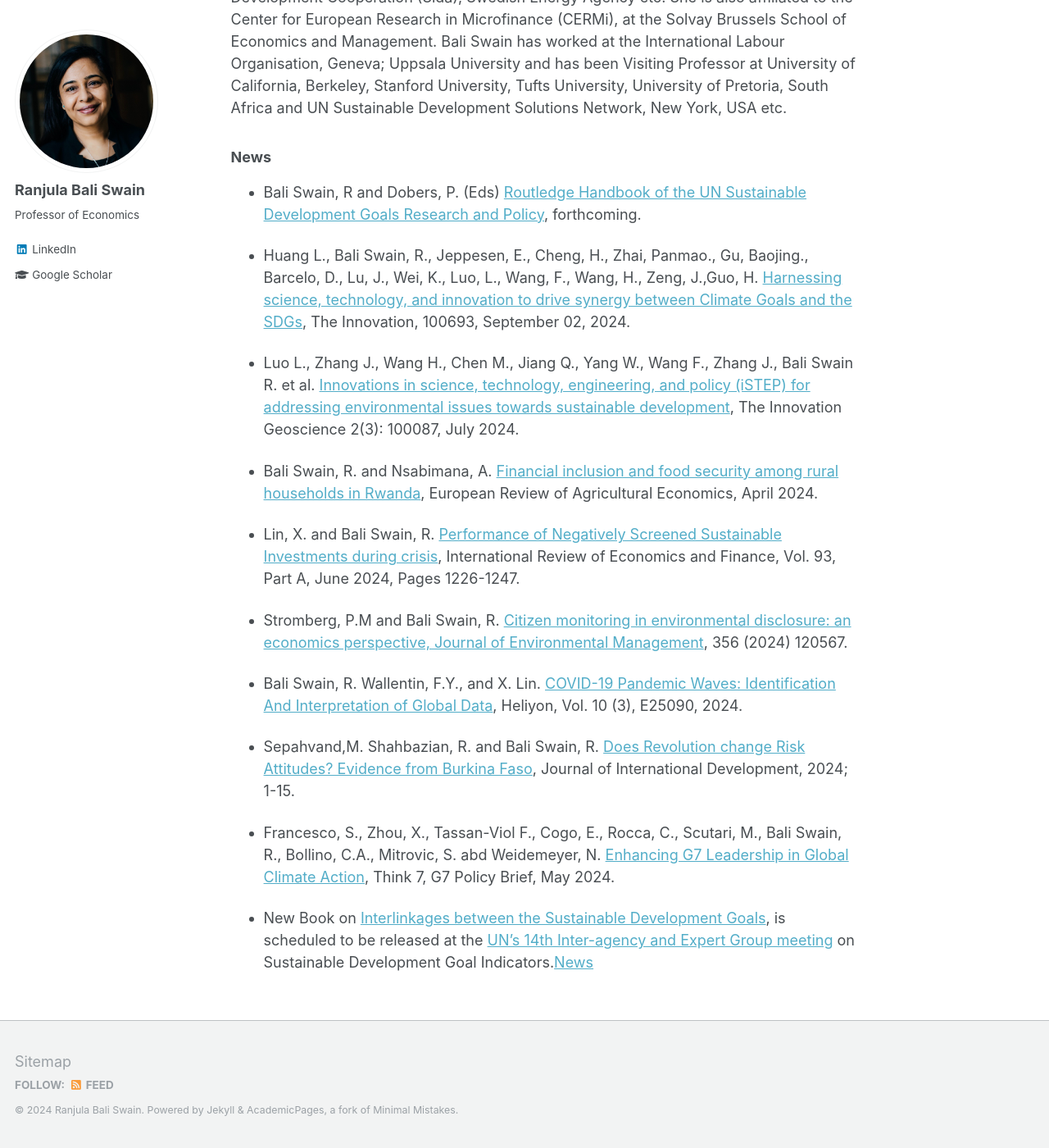
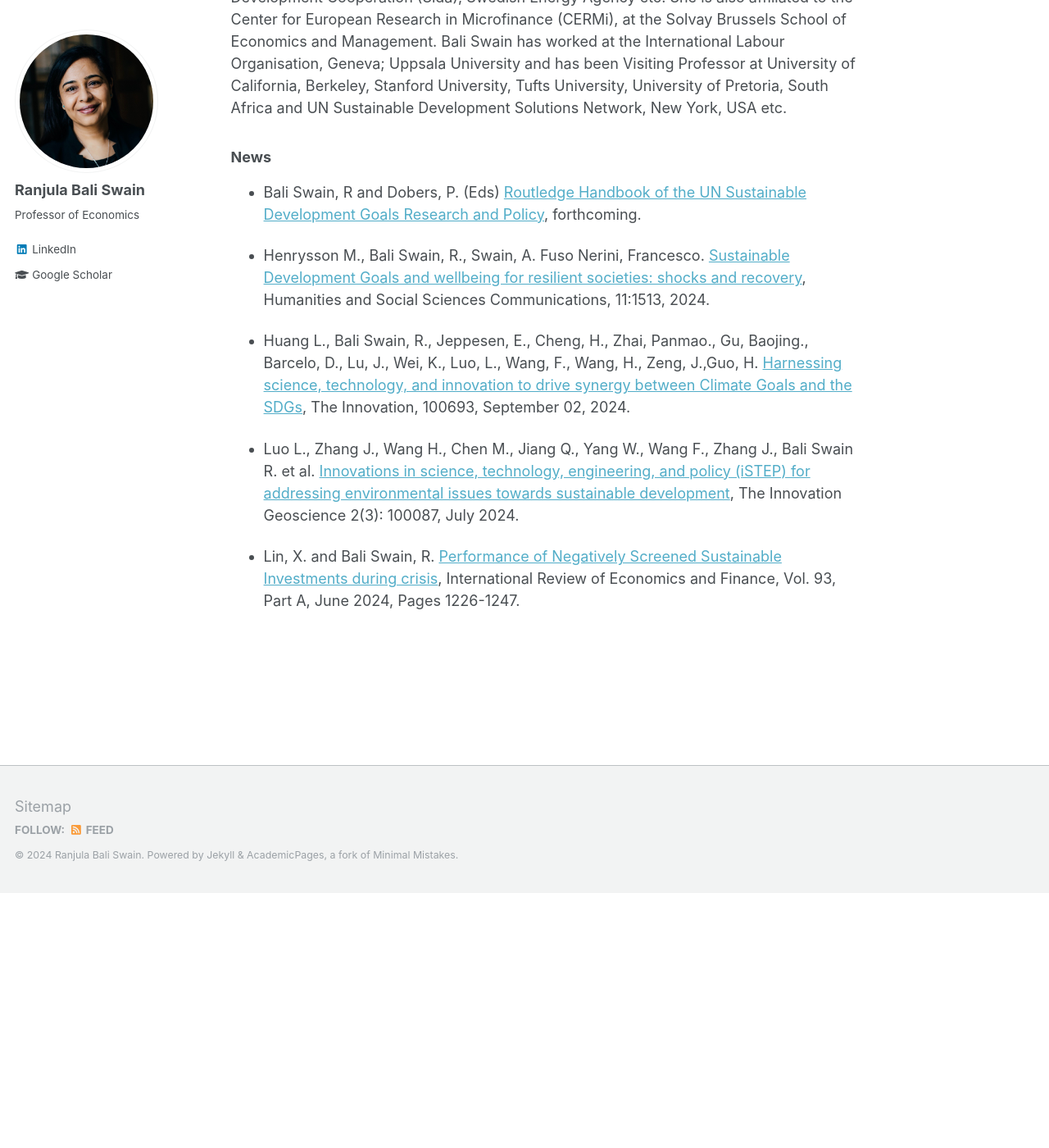
Before and after one commit to ranjbali/ranjbali.github.io, a Jekyll site: the page built from _pages/about.md, in a window 1280 px wide and 1400 px high, scrolled down 311 px. Shown: the whole window at 82% size. Built offline with Jekyll 4.4.1, drawn with Linux system fonts in a browser that asks for light colours.

Commit message:
updates 1st set

```diff
--- a/_pages/about.md
+++ b/_pages/about.md
@@ -13,20 +13,10 @@ Ranjula Bali Swain is Research Director at [Center for Sustainability Research,
 ### News
 * Bali Swain, R and Dobers, P. (Eds) [Routledge Handbook of the UN Sustainable Development Goals Research and Policy](https://www.routledge.com/Routledge-Handbook-of-the-UN-Sustainable-Development-Goals-Research-and-Policy/BaliSwain-Dobers/p/book/9781032257037), forthcoming.
 
+* Henrysson M., Bali Swain, R., Swain, A. Fuso Nerini, Francesco. [Sustainable Development Goals and wellbeing for resilient societies: shocks and recovery](https://www.nature.com/articles/s41599-024-03973-8?utm_source=rct_congratemailt&utm_medium=email&utm_campaign=oa_20241111&utm_content=10.1057/s41599-024-03973-8), Humanities and Social Sciences Communications, 11:1513, 2024.
+
 * Huang L., Bali Swain, R., Jeppesen, E., Cheng, H., Zhai, Panmao., Gu, Baojing., Barcelo, D., Lu, J., Wei, K., Luo, L., Wang, F., Wang, H., Zeng, J.,Guo, H. [Harnessing science, technology, and innovation to drive synergy between Climate Goals and the SDGs](https://www.cell.com/the-innovation/fulltext/S2666-6758(24)00131-0), The Innovation, 100693, September 02, 2024.
 
 * Luo L., Zhang J., Wang H.,   Chen M., Jiang Q., Yang W., Wang F., Zhang J., Bali Swain R. et al. [Innovations in science, technology, engineering, and policy (iSTEP) for addressing environmental issues towards sustainable development](https://doi.org/10.59717/j.xinn-geo.2024.100087), The Innovation Geoscience 2(3): 100087, July 2024.
 
-* Bali Swain, R. and Nsabimana, A. [Financial inclusion and food security among rural households in Rwanda](https://academic.oup.com/erae/advance-article-abstract/doi/10.1093/erae/jbae007/7639592?redirectedFrom=fulltext), European Review of Agricultural Economics, April 2024.
-
 * Lin, X. and Bali Swain, R. [Performance of Negatively Screened Sustainable Investments during crisis](https://www.sciencedirect.com/science/article/pii/S105905602400248X?via%3Dihub#fig1a), International Review of Economics and Finance, Vol. 93, Part A, June 2024, Pages 1226-1247.
-
-* Stromberg, P.M and Bali Swain, R. [Citizen monitoring in environmental disclosure: an economics perspective, Journal of Environmental Management](https://doi.org/10.1016/j.jenvman.2024.120567), 356 (2024) 120567.
-
-* Bali Swain, R. Wallentin, F.Y., and X. Lin. [COVID-19 Pandemic Waves: Identification And Interpretation of Global Data](https://doi.org/10.1016/j.heliyon.2024.e25090), Heliyon, Vol. 10 (3), E25090, 2024.
-
-* Sepahvand,M. Shahbazian, R. and Bali Swain, R. [Does Revolution change Risk Attitudes? Evidence from Burkina Faso](http://doi.org/10.1002/jid.3934), Journal of International Development, 2024; 1-15.
-
-* Francesco, S., Zhou, X., Tassan-Viol F., Cogo, E., Rocca, C., Scutari, M., Bali Swain, R., Bollino, C.A., Mitrovic, S. abd Weidemeyer, N. [Enhancing G7 Leadership in Global Climate Action](https://think7.org/wp-content/uploads/2024/05/T7it_tf2_pb03.pdf), Think 7, G7 Policy Brief, May 2024.
-
-* New Book on [Interlinkages between the Sustainable Development Goals](https://www.e-elgar.com/shop/gbp/interlinkages-between-the-sustainable-development-goals-9781803924939.html), is scheduled to be released at the [UN’s 14th Inter-agency and Expert Group meeting](https://unstats.un.org/sdgs/meetings/iaeg-sdgs-meeting-14/#foreword) on Sustainable Development Goal Indicators.[News](https://www.hhs.se/en/about-us/news/csr/2023/book-release-of-ranjula-bali-swain-and-yongyi-mins-new-book-at-uns-iaeg-meeting-in-copenhagen-on-25th-october-2023/)
```
Also changed, not shown: _pages/books.md (+2 -0 lines), _pages/publications.md (+3 -1 lines).
